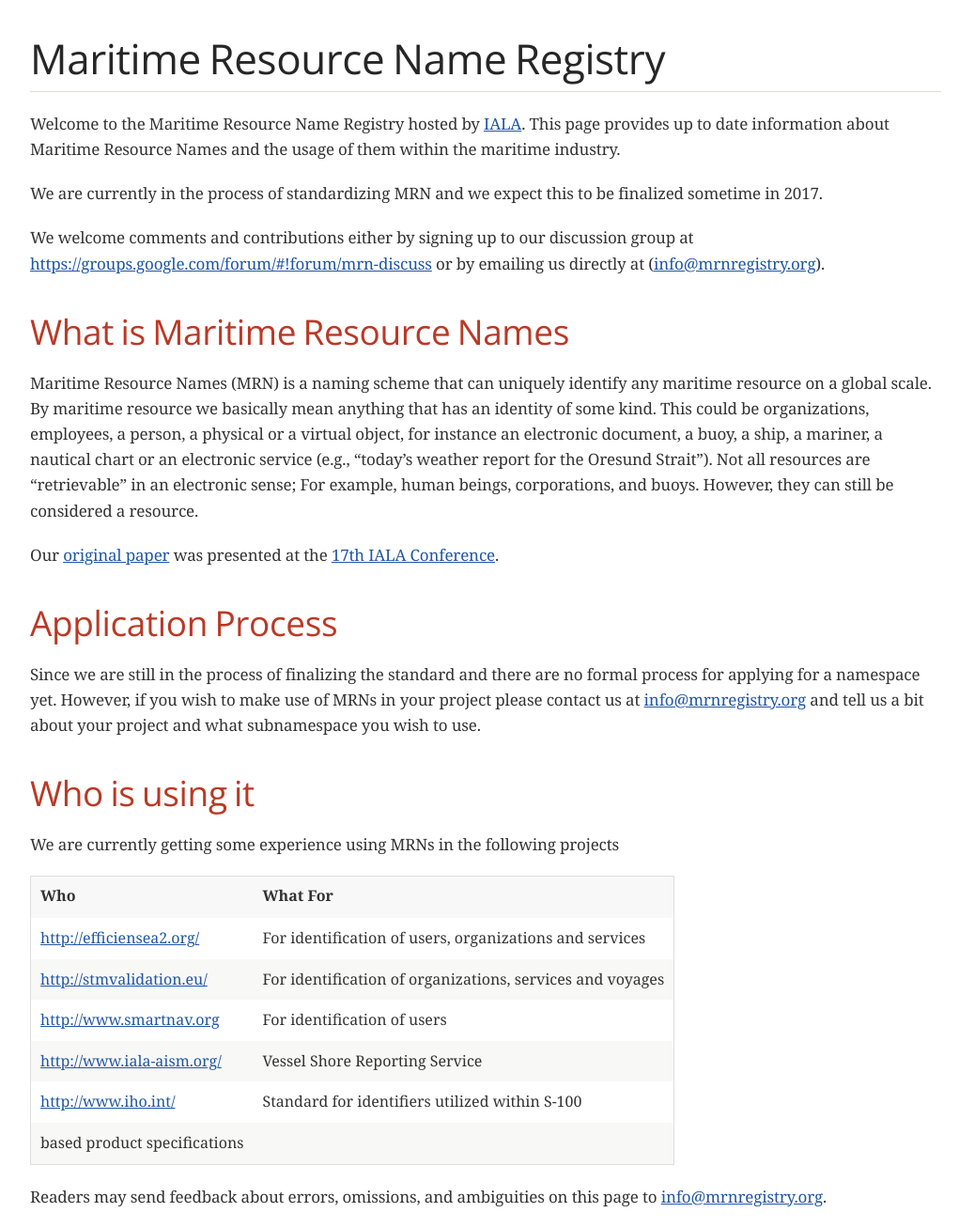
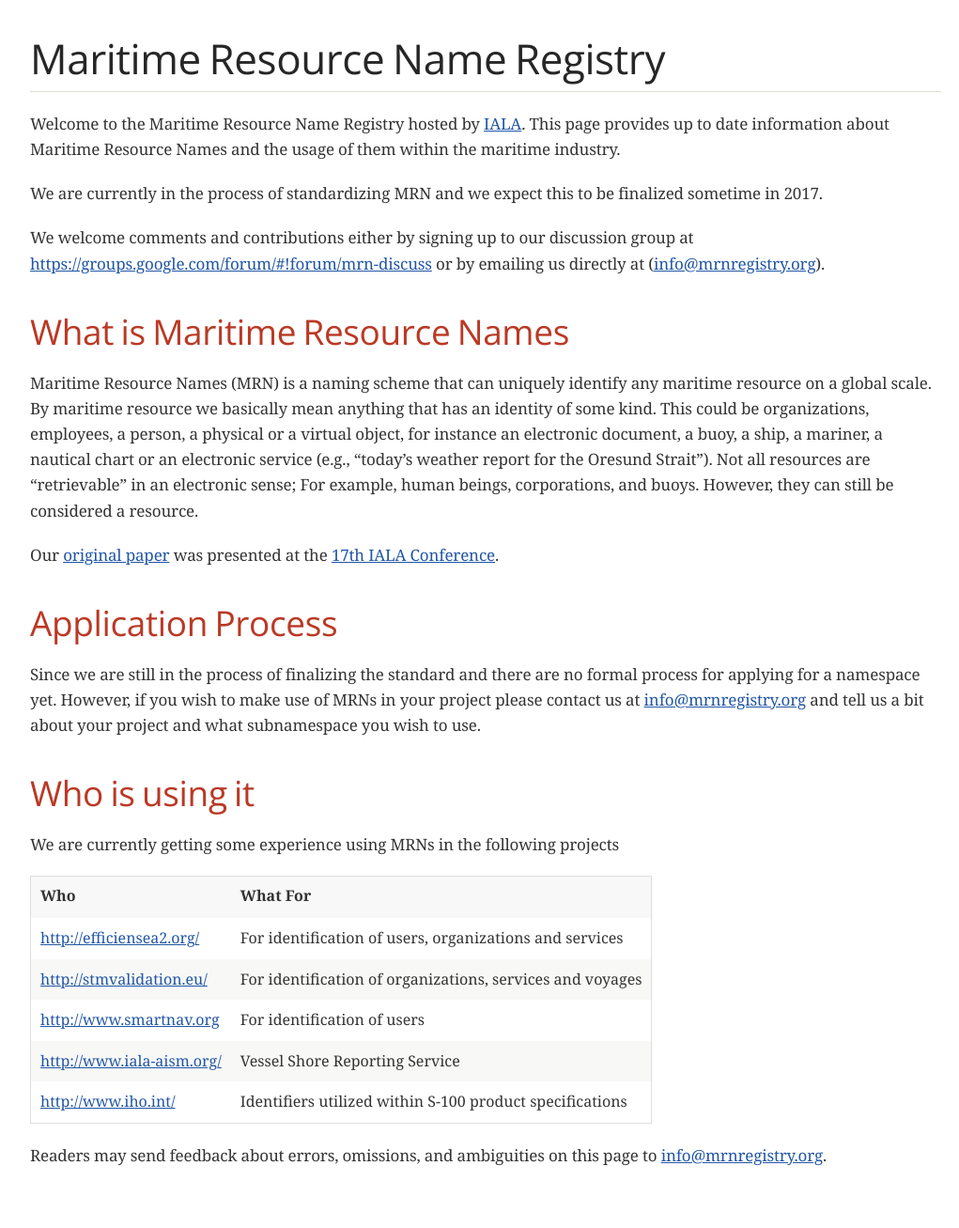
Before and after one commit to dma-dk/www.mrnregistry.org, a Jekyll site: the page built from index.md, in a window 1280 px wide. Shown: the whole page at 94% size, without its empty margins (123-1144 px from the left). Built offline with Jekyll 4.4.1, drawn with Linux system fonts in a browser that asks for light colours; some web fonts are replaced; our own code applies the rules of GitHub Pages for plain Markdown files; after the commit the page ends 1263 px from its top, so only the background shows below that.

Commit message:
Update index.md

```diff
--- a/index.md
+++ b/index.md
@@ -26,7 +26,6 @@
 | <http://stmvalidation.eu/>  | For identification of organizations, services and voyages |
 | <http://www.smartnav.org>   | For identification of users                               |
 | <http://www.iala-aism.org/> | Vessel Shore Reporting Service                            |
-| <http://www.iho.int/>       | Standard for identifiers utilized within S-100
-based product specifications |                         |
+| <http://www.iho.int/>       | Identifiers utilized within S-100 product specifications  |
 
 Readers may send feedback about errors, omissions, and ambiguities on this page to <info@mrnregistry.org>.
```
